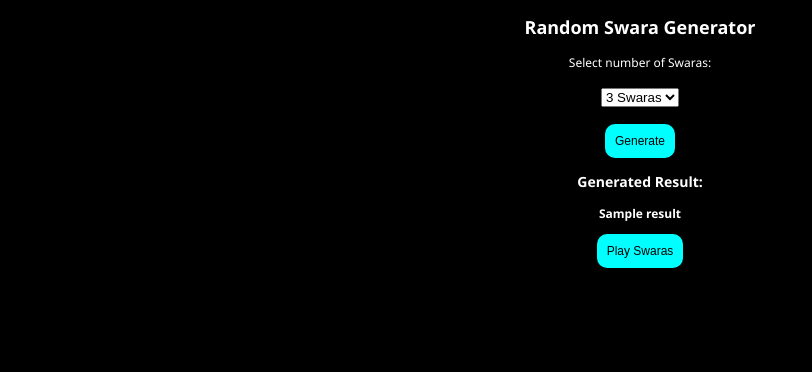
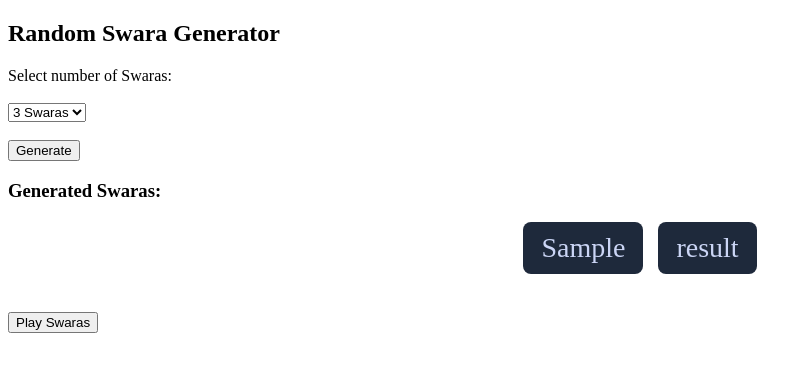
Before and after one commit to shresthavishma/swaras-test, a Flask app: template templates/index.html in a window 1280 px wide. Shown: the top 372 px of the page, without its empty margins (0-812 px from the left). Run offline with Flask 3, Linux system fonts and the light colour scheme; the template is opened without the code that fills it: most values are stand-ins (such as "Sample title", 1, 10 or a date in 2020).

Commit message:
Animations added

```diff
--- a/app.py
+++ b/app.py
@@ -9,7 +9,7 @@ def home():
 
     if request.method == "POST":
         length = int(request.form["length"])
-        swars = ['s', 'R','g', 'm', 'p', 'dha', 'n', 'saa']
+        swars = ['s', 'r','g', 'm', 'p', 'dha', 'n', 'saa']
         result = ' '.join(random.sample(swars,length))
 
     return render_template("index.html", result=result)
--- a/static/CSS/style.css
+++ b/static/CSS/style.css
@@ -1,24 +1,23 @@
-body{
-    background-color: black;
-    color: white;
-    font-size: 12px;
-    font-family: 'Segoe UI';
-    text-align: center;
+#swara-box {
+    display: flex;
+    justify-content: center;
+    gap: 15px;
+    margin: 20px 0;
 }
 
-button{
-    padding: 10px;
-    font-size: 12px;
-    border: none;
-    background-color: aqua;
-    cursor: pointer;
-    border-radius: 10px;
-
+.swara {
+    font-size: 28px;
+    padding: 10px 18px;
+    border-radius: 8px;
+    background: #1e293b;
+    color: #cbd5f5;
+    transition: all 0.3s ease;
 }
 
-
-button:hover{
+/* Active swara animation */
+.swara.active {
+    background: #22c55e;
     color: black;
-    background-color:brown ;
-    transform: scale(1.2);
+    transform: scale(1.3);
+    box-shadow: 0 0 20px #22c55e;
 }
--- a/templates/index.html
+++ b/templates/index.html
@@ -22,25 +22,41 @@
     </form>
 
    {% if result %}
-        <h3>Generated Result:</h3>
-        <p><b>{{ result }}</b></p>
+    <h3>Generated Swaras:</h3>
 
+    <div id="swara-box">
+        {% for s in result.split() %}
+            <span class="swara">{{ s }}</span>
+        {% endfor %}
+    </div>
+
+    <br>
     <button onclick="playSwaras()">Play Swaras</button>
+
     <script>
-            const swaras = "{{ result }}".split(' ');
+        const swaras = "{{ result }}".split(" ");
+        const swaraElements = document.querySelectorAll(".swara");
 
         function playSwaras() {
             let index = 0;
 
             function playNext() {
-                    if(index < swaras.length){
-                        let audio = new Audio(`/static/sounds/${swaras[index]}.mp3`);
+                if (index >= swaras.length) return;
+
+                // Remove active class from all
+                swaraElements.forEach(s => s.classList.remove("active"));
+
+                // Highlight current swara
+                swaraElements[index].classList.add("active");
+
+                // Play sound
+                const audio = new Audio(`/static/sounds/${swaras[index]}.mp3`);
                 audio.play();
+
                 audio.onended = () => {
                     index++;
                     playNext();
-                        }
-                    }
+                };
             }
 
             playNext();
```
Lines whose indentation alone changed are shown as unchanged.
